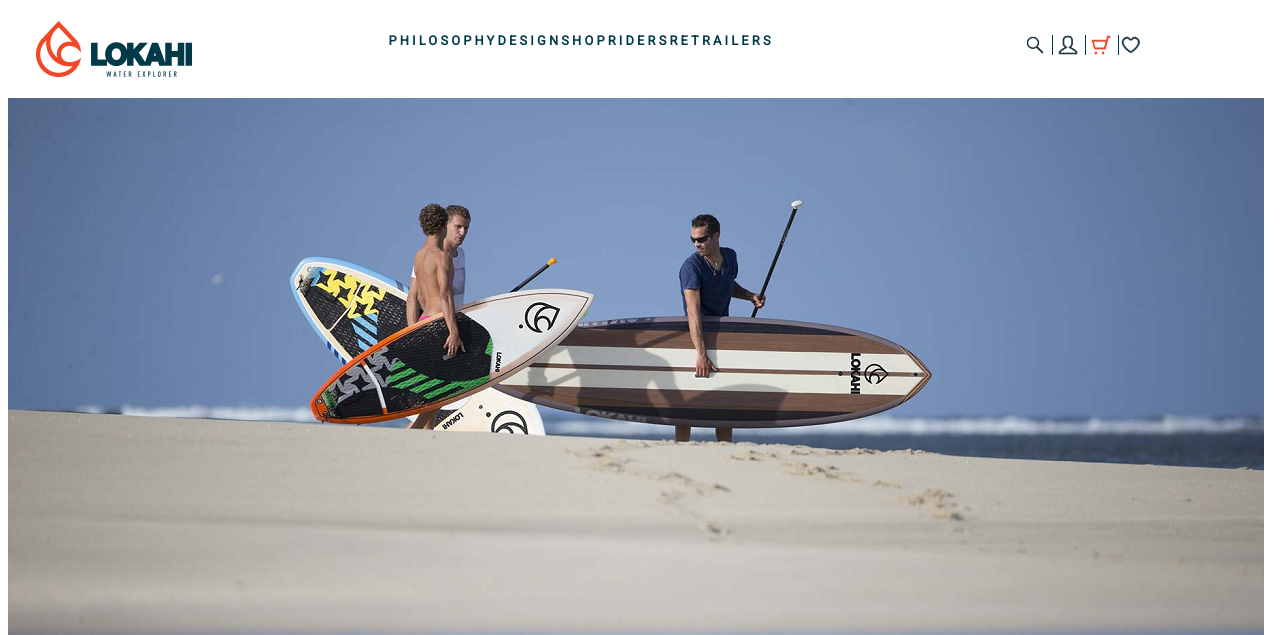
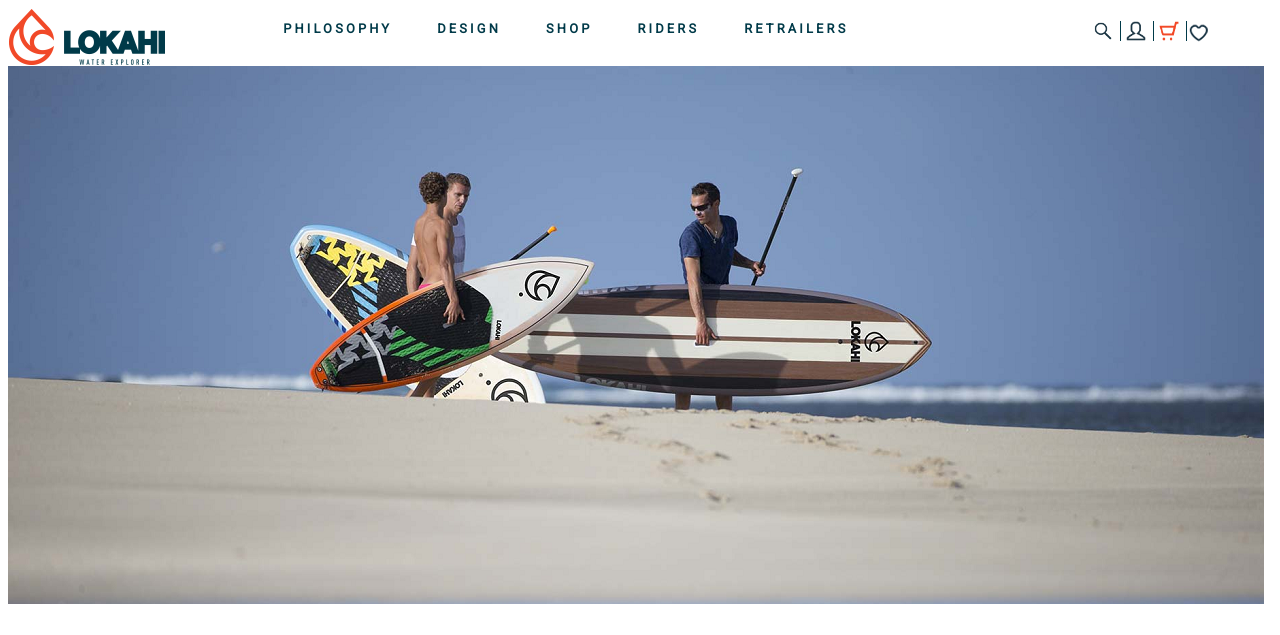
Before and after one commit to mothinos/lokahi, a PHP site: page / in a window 1280 px wide. Shown: the top 635 px of the page. Run offline with PHP 8.4, Linux system fonts and the light colour scheme.

Commit message:
menu bonne largeur mais à faire descendre

```diff
--- a/style.css
+++ b/style.css
@@ -102,16 +102,18 @@
 {
 	display: flex;/* met en ligne les block*/
 	flex-wrap: nowrap;
-	width: 100%;
-	justify-content: space-around;
+	width: 1280px;
+
 	font-weight: bold;
 	font-family: 'Roboto', sans-serif;
 	font-size: 1em;
 	letter-spacing: 0.25em;
 	font-size: 0.8em;
-	margin-top: 20px;
+	margin: auto;
+	/*margin-top: 20px;
 	margin-right: 40px;
 	margin-bottom: 20px;
+	margin-left: 40px;*/
 
 }
 
@@ -119,15 +121,13 @@
 {
 	display: flex;/* met en ligne les block*/
 	flex-wrap: nowrap;
-	width: 1000px;
+	width: 100%;
 	justify-content: space-around;
 }
 
 ul
 {
-	align-items: center;
 	display: flex;
-	justify-content: space-around;
 }
 
 /*
@@ -140,19 +140,25 @@
 
 img [title="logo"]
 {
-	max-height: 60px;
-	max-width: 160px;
+	height: 60px;
+	width: 160px;
 }
 
-nav li
+#menu li
 {
 	list-style-type: none;
+	margin-right: 45px;
 }
 
 #header a
 {
 	text-decoration: none;
 	color: #003A49;
+}
+
+#icones li
+{
+	list-style-type: none;
 }
 
 #menu a:hover
@@ -162,10 +168,13 @@
 	color: #F14928;
 }
 
+#icones ul
+{
+	float: right;
+}
 
 .icones
 {
-
 	border-right: 1px solid #003A49;
 	margin-left: 5px;
 	padding-right: 7px;
@@ -198,9 +207,9 @@
 #img_left
 {
 	-webkit-align-items: center;
-          align-items: center;
-  -webkit-justify-content: center;
-          justify-content: center;
+	align-items: center;
+	-webkit-justify-content: center;
+	justify-content: center;
 	width: 330px;
 	max-height: 175px;
 	height: 175px;
```
